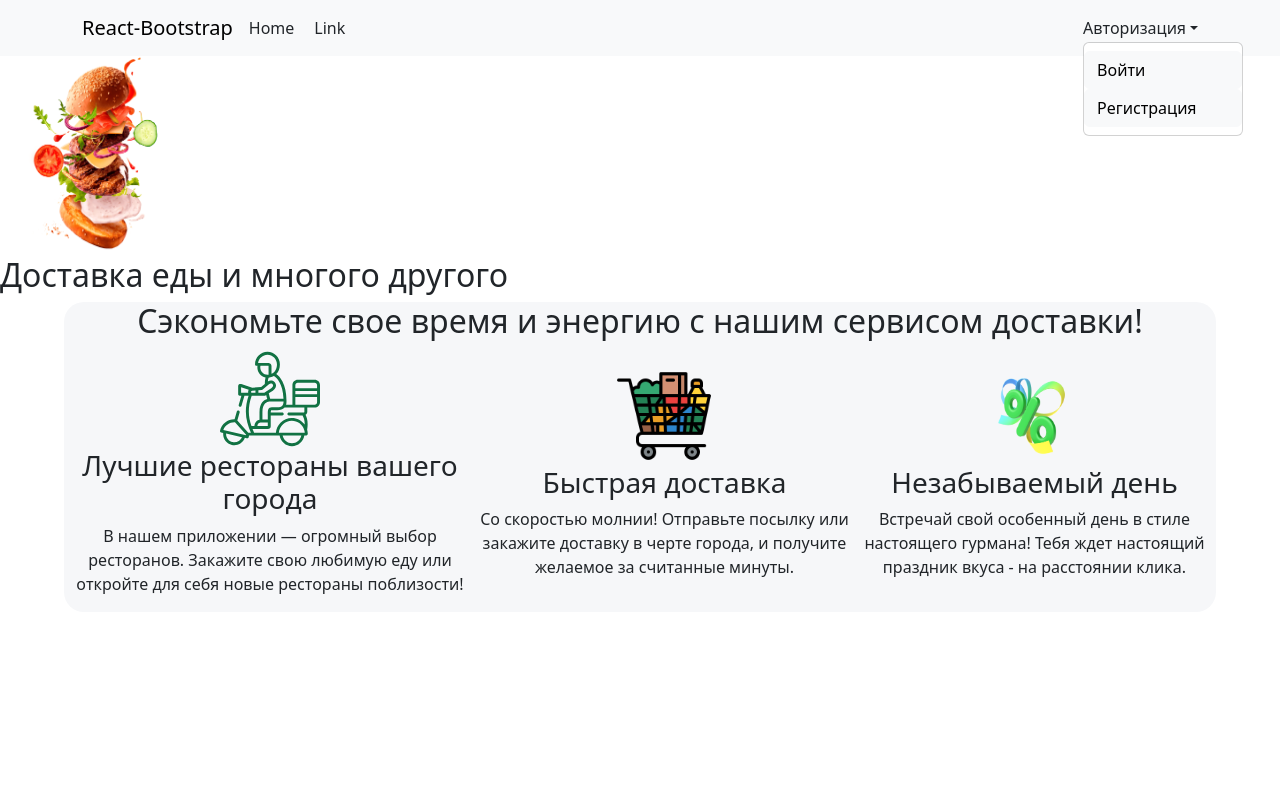
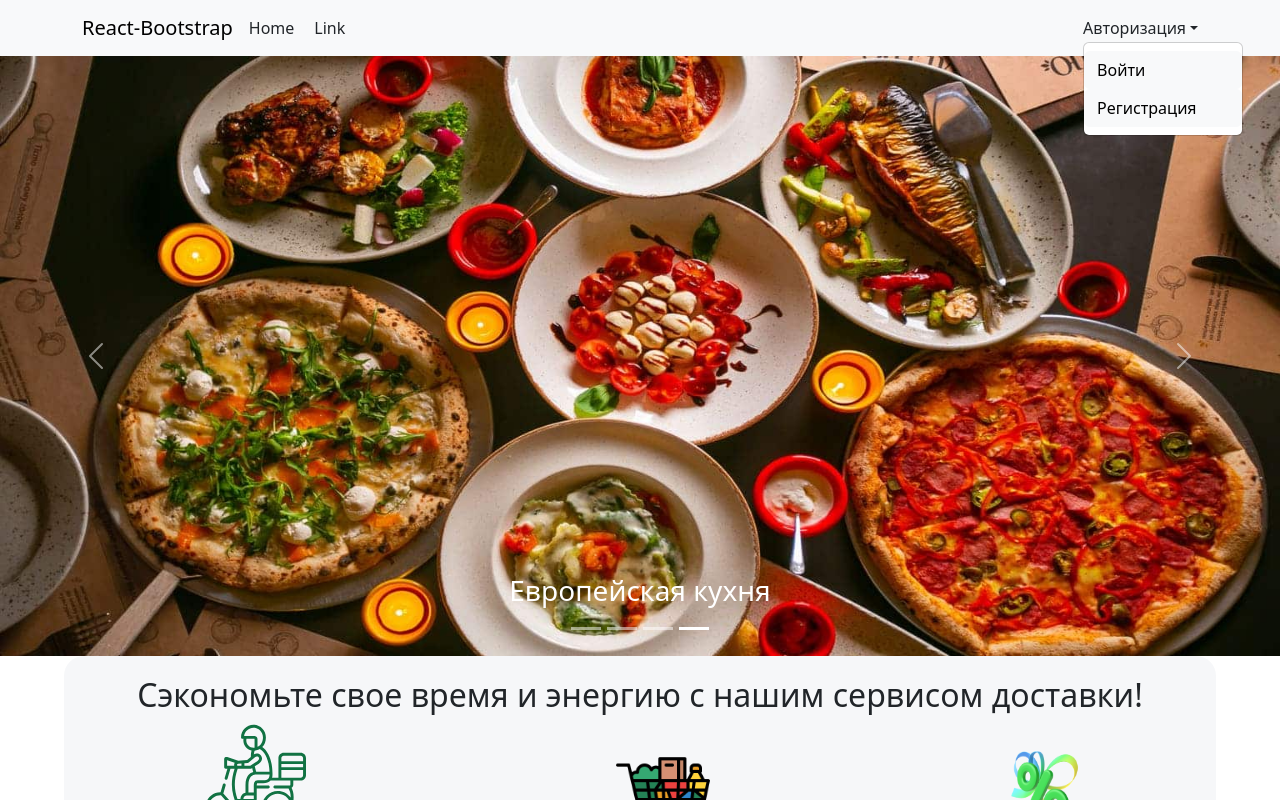
Before and after one commit to abai04/final-hackaton-js36, a React (Create React App) app: page / in a window 1280 px wide. Both pictures are taken after a click on the button "Авторизация". Shown: the top 800 px of the page. Built offline with nearby package versions, Linux system fonts and the light colour scheme.

Commit message:
add homepage

```diff
--- a/src/components/Home/Home.css
+++ b/src/components/Home/Home.css
@@ -1,12 +1,22 @@
-.menu_dev{
+* {
+    box-sizing: border-box;
+    margin: 0;
+    padding: 0;
+}
+
+.menu_dev {
     display: flex;
     flex-direction: column;
     background-color: #f6f7f9;
     width: 90%;
     border-radius: 20px;
     margin: auto;
+    height: 350px;
+    align-items: stretch;
 }
+
 .menu_dev h2 {
+    margin-top: 20px;
     text-align: center;
 }
 
@@ -15,6 +25,7 @@
     text-align: center;
     align-items: center;
     justify-content: space-around;
+    gap: 40px;
 }
 
 .menu_title img {
@@ -22,11 +33,11 @@
     height: 100px;
 }
 
-
 .menu_app {
     display: flex;
     justify-content: space-between;
 }
+
 .menu_app img {
     width: 200px;
     height: 200px;
--- a/src/components/Home/Home.jsx
+++ b/src/components/Home/Home.jsx
@@ -1,38 +1,89 @@
 import React from 'react';
-import './Home.css'
-import cart from '../assets/cart.png'
-import delivery from '../assets/delivery.svg'
-import procent from '../assets/procent.png'
-import video from '../assets/video-burger.png'
+import './Home.css';
+import cart from '../assets/cart.png';
+import delivery from '../assets/delivery.svg';
+import procent from '../assets/procent.png';
+import european from '../assets/european.jpeg';
+import { Carousel } from 'react-bootstrap';
 
 const Home = () => {
   return (
     <div>
-            <div className='menu_app'>
-                <div>
-                    <img src={video} alt="" />
-                    <h2>Доставка еды и многого другого</h2>
-                </div>
-                <div></div>
-            </div>
-            <div className='menu_dev'>
-                <h2> Сэкономьте свое время и энергию с нашим сервисом доставки!
-                </h2>
-                <div className='menu_title'>
+      <Carousel>
+        <Carousel.Item interval={1000}>
+          <img
+            className="d-block w-100"
+            style={{ height: '600px', objectFit: 'cover' }}
+            src="https://www.advantour.com/img/kyrgyzstan/dishes/kyrgyz-dishes.jpg"
+            alt="First slide"
+          />
+          <Carousel.Caption>
+            <h3>Традиционная кухня</h3>
+          </Carousel.Caption>
+        </Carousel.Item>
+
+        <Carousel.Item interval={500}>
+          <img
+            className="d-block w-100"
+            style={{ height: '600px', objectFit: 'cover' }}
+            src="https://milaclub.com/uploads/2018/06/milaclub-aziatskaya-kuhnya.jpg"
+            alt="Second slide"
+          />
+          <Carousel.Caption>
+            <h3>Азиатская кухня</h3>
+          </Carousel.Caption>
+        </Carousel.Item>
+
+        <Carousel.Item>
+          <img
+            className="d-block w-100"
+            style={{ height: '600px', objectFit: 'cover' }}
+            src="https://too.kg/wp-content/uploads/Natsionalnye-blyuda-KR.jpg"
+            alt="Third slide"
+          />
+          <Carousel.Caption>
+            <h3>Национальная кухня</h3>
+          </Carousel.Caption>
+        </Carousel.Item>
+        <Carousel.Item>
+          <img
+            className="d-block w-100"
+            style={{ height: '600px', objectFit: 'cover' }}
+            src={european}
+            alt="Third slide"
+          />
+          <Carousel.Caption>
+            <h3>Европейская кухня</h3>
+          </Carousel.Caption>
+        </Carousel.Item>
+      </Carousel>
+
+      <div className="menu_dev">
+        <h2>Сэкономьте свое время и энергию с нашим сервисом доставки!</h2>
+        <div className="menu_title">
           <div>
             <img src={delivery} alt="" />
             <h3>Лучшие рестораны вашего города</h3>
-                        <p>В нашем приложении — огромный выбор ресторанов. Закажите свою любимую еду или откройте для себя новые рестораны поблизости!</p>
+            <p>
+              В нашем приложении — огромный выбор ресторанов. Закажите свою любимую
+              еду или откройте для себя новые рестораны поблизости!
+            </p>
           </div>
           <div>
             <img src={cart} alt="" />
             <h3>Быстрая доставка</h3>
-                        <p>Со скоростью молнии! Отправьте посылку или закажите доставку в черте города, и получите желаемое за считанные минуты.</p>
+            <p>
+              Со скоростью молнии! Отправьте посылку или закажите доставку в черте
+              города, и получите желаемое за считанные минуты.
+            </p>
           </div>
           <div>
             <img src={procent} alt="" />
             <h3>Незабываемый день</h3>
-                        <p>Встречай свой особенный день в стиле настоящего гурмана! Тебя ждет настоящий праздник вкуса - на расстоянии клика.</p>
+            <p>
+              Встречай свой особенный день в стиле настоящего гурмана! Тебя ждет
+              настоящий праздник вкуса - на расстоянии клика.
+            </p>
           </div>
         </div>
       </div>
```
Also changed, not shown: src/components/assets/european.jpeg (added). Lines whose indentation alone changed are shown as unchanged.
